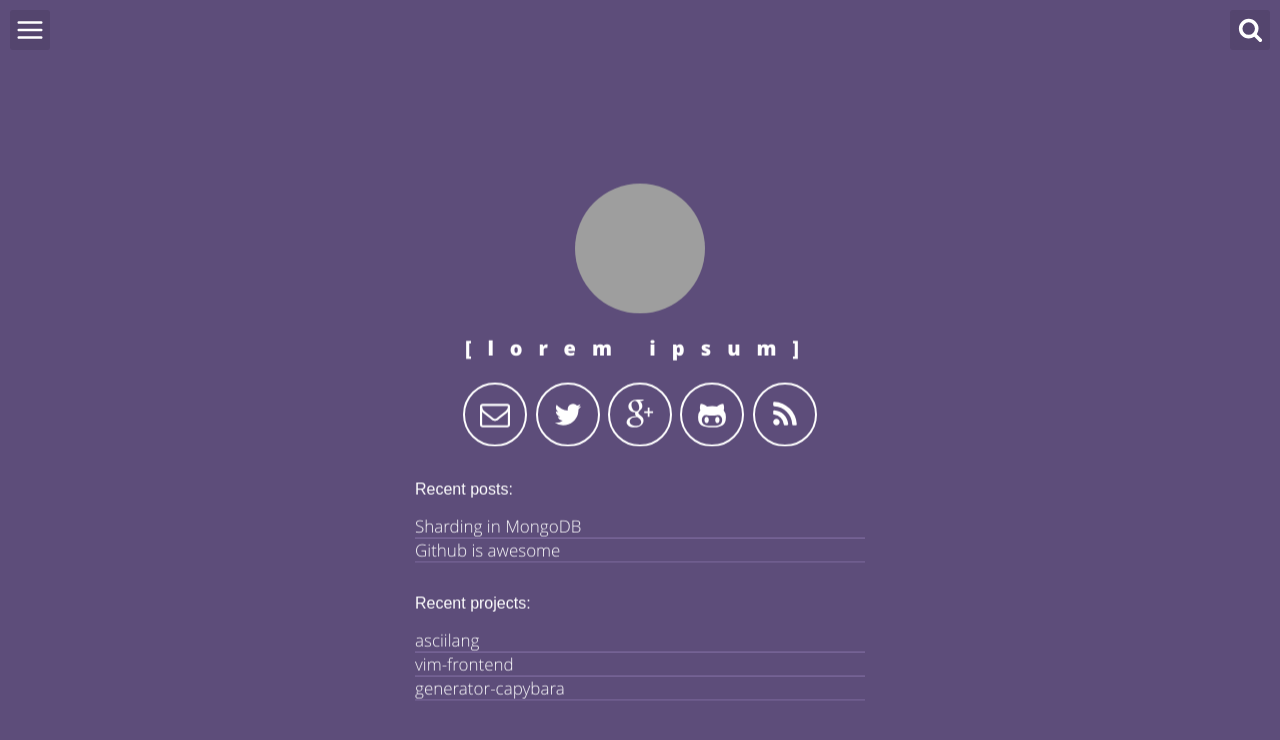
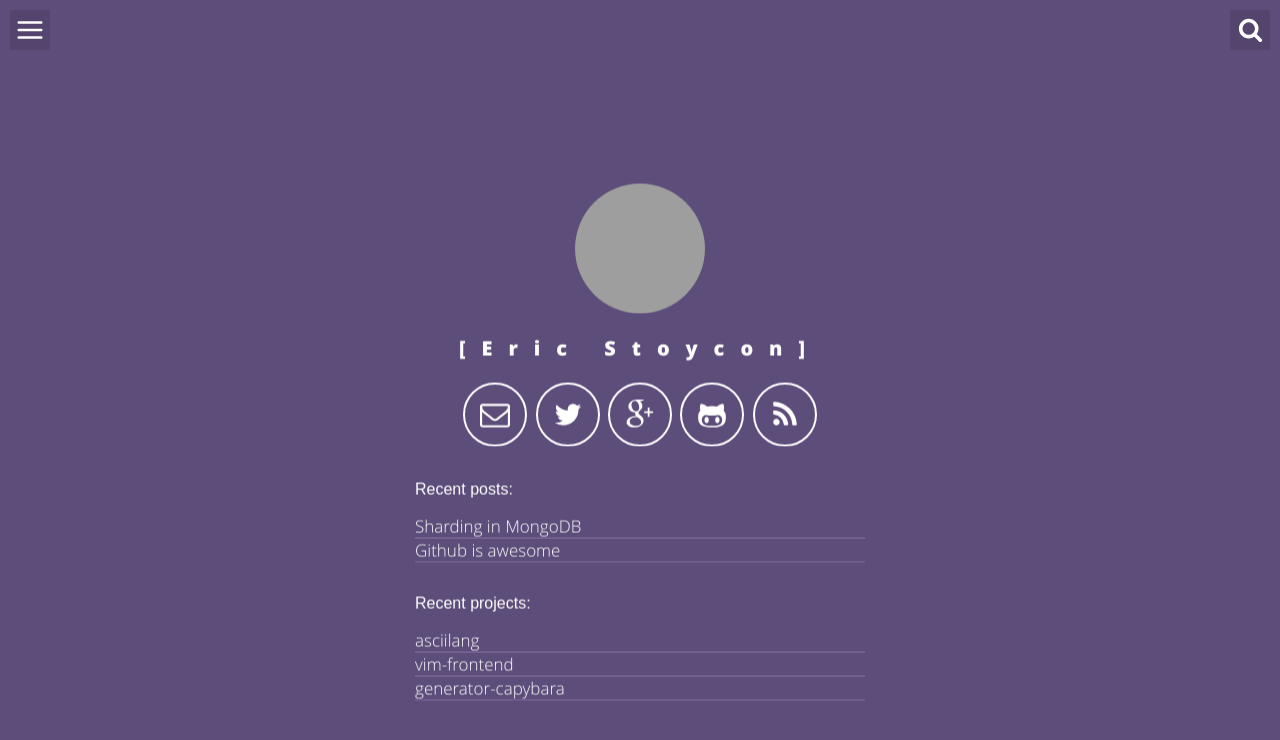
Before and after one commit to eristoy/estoycon.github.io, a Jekyll site: the page built from index.html, in a window 1280 px wide. Shown: the top 740 px of the page. Built offline with Jekyll 4.4.1, drawn with Linux system fonts in a browser that asks for light colours; part of the change alters nothing that is shown; grey boxes are pictures that could not be loaded.

Commit message:
Initial changes to config

```diff
--- a/_config.yml
+++ b/_config.yml
@@ -1,16 +1,16 @@
 # Site settings
-title: Lorem Ipsum - Web Developer
-description: "A blog about lorem ipsum ..."
-baseurl: "/space-jekyll-template" # for test: remove string '/space-jekyll-templa' to ''
-url: "http://victorvoid.github.io" # for test: remove string 'http://victorvoid.github.io' to '' but in production: 'https:yourusername.githu.io'
+title: Eric Stoycon - Information Security
+description: "Just a place to note things of unnotyness"
+baseurl: "" # for test: remove string '/space-jekyll-templa' to ''
+url: "http://estoycon.github.io" # for test: remove string 'http://victorvoid.github.io' to '' but in production: 'https:yourusername.githu.io'
 # User settings
-username: lorem ipsum
-user_title: Lorem Ipsum - FrontEnd
-email: lorem.lorem@ipsum.com
-twitter_username: loremipsum
-github_username:  loremipsum
-gplus_username:  loremipsum
-disqus_username: loremipsum
+username: Eric Stoycon
+user_title: Eric Stoycon - InfoSec Geekd
+email: estoycon@gmail.com
+twitter_username: eric_stoycon
+github_username:  estoycon
+#gplus_username:  loremipsum
+#disqus_username: loremipsum
 
 # Build settings
 markdown: kramdown
```
